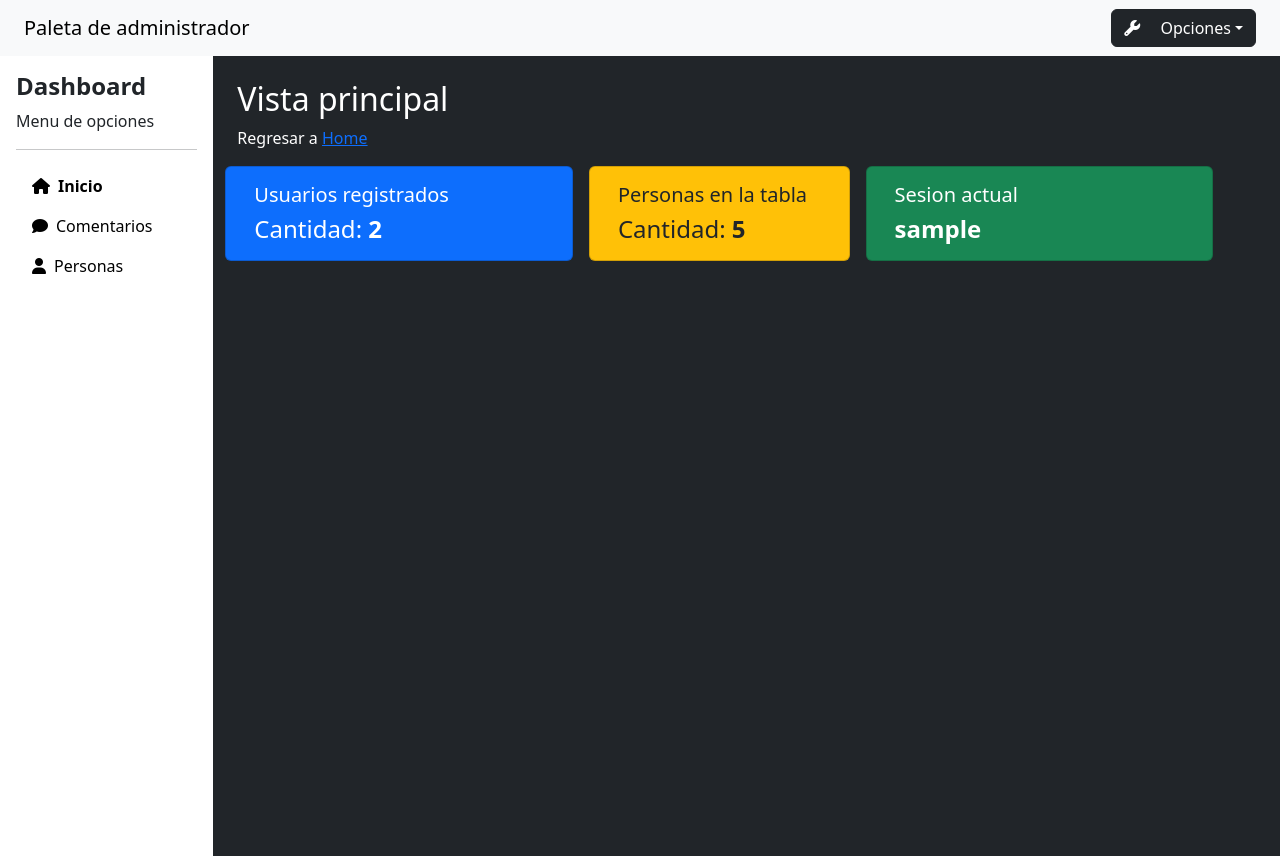
After one commit to GrimmGW/Nuestra-Primera-Pagina, a PHP site: page /admin.php in a window 1280 px wide. The commit adds this page. Run offline with PHP 8.4, Linux system fonts and the light colour scheme; the visitor is signed in with stand-in values (Sample User, id 1); data comes from the database, SQL or seed files in the repository; some libraries are stand-ins or nearby versions.

Commit message:
cuadro de Admin agregado

```diff
--- /dev/null
+++ b/admin.php
@@ -0,0 +1,88 @@
+<?php
+
+    session_start();
+    if( $_SESSION["admin"] != "1" ){
+        header("location: controller/logout_controller.php");
+    }
+
+?>
+
+<!DOCTYPE html>
+<html lang="en">
+<head>
+    <meta charset="UTF-8">
+    <meta name="viewport" content="width=device-width, initial-scale=1.0">
+    <link href="https://cdn.jsdelivr.net/npm/bootstrap@5.3.6/dist/css/bootstrap.min.css" rel="stylesheet"
+        integrity="sha384-4Q6Gf2aSP4eDXB8Miphtr37CMZZQ5oXLH2yaXMJ2w8e2ZtHTl7GptT4jmndRuHDT" crossorigin="anonymous">
+    <link rel="shortcut icon" href="assets/icons/conchas.png" type="image/x-icon">
+    <title>Paleta de administrador</title>
+</head>
+<header>
+    <nav class="navbar bg-light">
+        <div class="navbar-nav ms-4 me-auto">
+            <a class="navbar-brand" href="#">Paleta de administrador</a>
+        </div>
+        <div>
+            <div class="me-4 dropdown">
+                <a class="btn btn-dark dropdown-toggle" href="#" role="button" data-bs-toggle="dropdown" aria-expanded="false"><i class="fa-solid fa-wrench me-3"></i> Opciones</a>
+
+                <ul class="dropdown-menu">
+                    <li><a class="dropdown-item" href="#">Mi perfil</a></li>
+                    <li><a class="dropdown-item text-danger" href="controller/logout_controller.php">Cerrar sesion</a></li>
+                </ul>
+            </div>
+        </div>
+    </nav>
+</header>
+<body class="bg-dark">
+    <div class="container-fluid">
+        <div class="row">
+            <div class="bg-white col-12 col-md-3 col-lg-2 sidebar p-3" style="height: 100vh;">
+                <h4><b>Dashboard</b></h4>
+                <p>Menu de opciones</p>
+                <?php
+                    include "model/conn.php";
+                    $sqlUsuarios = $conn->query(" select * from usuarios ");
+                    $sqlPersonas = $conn->query(" select * from personas ");
+                ?>
+                <hr>
+                <ul class="nav flex-column">
+                    <li class="nav-item"><a href="" class="nav-link text-black"><i class="fa-solid fa-house me-2"></i><b>Inicio</b></a></li>
+                    <li class="nav-item"><a href="" class="nav-link text-black"><i class="fa-solid fa-comment me-2"></i>Comentarios</a></a></li>
+                    <li class="nav-item"><a href="" class="nav-link text-black"><i class="fa-solid fa-user me-2"></i>Personas</a></a></li>
+                </ul>
+            </div>
+            <div class="col-md-9 col-lg-10 p-4">
+                <div class="text-white">
+                    <h2>Vista principal</h2>
+                    <p>Regresar a <a href="mi_pagina_web.php">Home</a></p>
+                </div>
+                <div class="row gap-3">
+                    <div class="card bg-primary col-4">
+                        <div class="card-body text-white">
+                            <h5 class="card-title">Usuarios registrados</h5>
+                            <h4 class="card-text">Cantidad: <b> <?php echo count($sqlPersonas->fetch_all()) ?> </b></h4>
+                        </div>
+                    </div>
+                    <div class="card bg-warning col-3">
+                        <div class="card-body">
+                            <h5 class="card-title">Personas en la tabla</h5>
+                            <h4 class="card-text">Cantidad: <b> <?php echo count($sqlUsuarios->fetch_all()) ?> </b></h4>
+                        </div>
+                    </div>
+                    <div class="card bg-success col-4">
+                        <div class="card-body text-white">
+                            <h5 class="card-title">Sesion actual</h5>
+                            <h4 class="card-text"><b> <?php echo $_SESSION["user"] ?> </b></h4>
+                        </div>
+                    </div>
+                </div>
+            </div>
+        </div>
+    </div>
+</body>
+<script src="https://cdn.jsdelivr.net/npm/bootstrap@5.3.6/dist/js/bootstrap.bundle.min.js"
+    integrity="sha384-j1CDi7MgGQ12Z7Qab0qlWQ/Qqz24Gc6BM0thvEMVjHnfYGF0rmFCozFSxQBxwHKO" crossorigin="anonymous">
+    </script>
+<script src="https://kit.fontawesome.com/a5601269a3.js" crossorigin="anonymous"></script>
+</html>
--- a/controller/login_controller.php
+++ b/controller/login_controller.php
@@ -10,6 +10,7 @@ session_start();
             if($datos = $sql->fetch_object()){
                 $_SESSION["id"] = $datos->id;
                 $_SESSION["user"] = $datos->usuario;
+                $_SESSION["admin"] = $datos->admin;
                 header("location:mi_pagina_web.php");
             } else{
                 echo "<div class='alert alert-danger'>Este usuario no existe.</div>";
```
Also changed, not shown: login.php (+8 -0 lines), mi_pagina_web.php (+26 -11 lines), others/100html.html (renamed from 100html.html), others/bootstrap.html (renamed from bootstrap.html), others/divisores.html (renamed from divisores.html), others/enlaces.html (renamed from enlaces.html), others/estilos.css (renamed from estilos.css), others/etiquetas_y_atributos.html (renamed from etiquetas_y_atributos.html), others/listas.html (renamed from listas.html), others/primer_archivo.html (renamed from primer_archivo.html), others/tablas.html (renamed from tablas.html).
